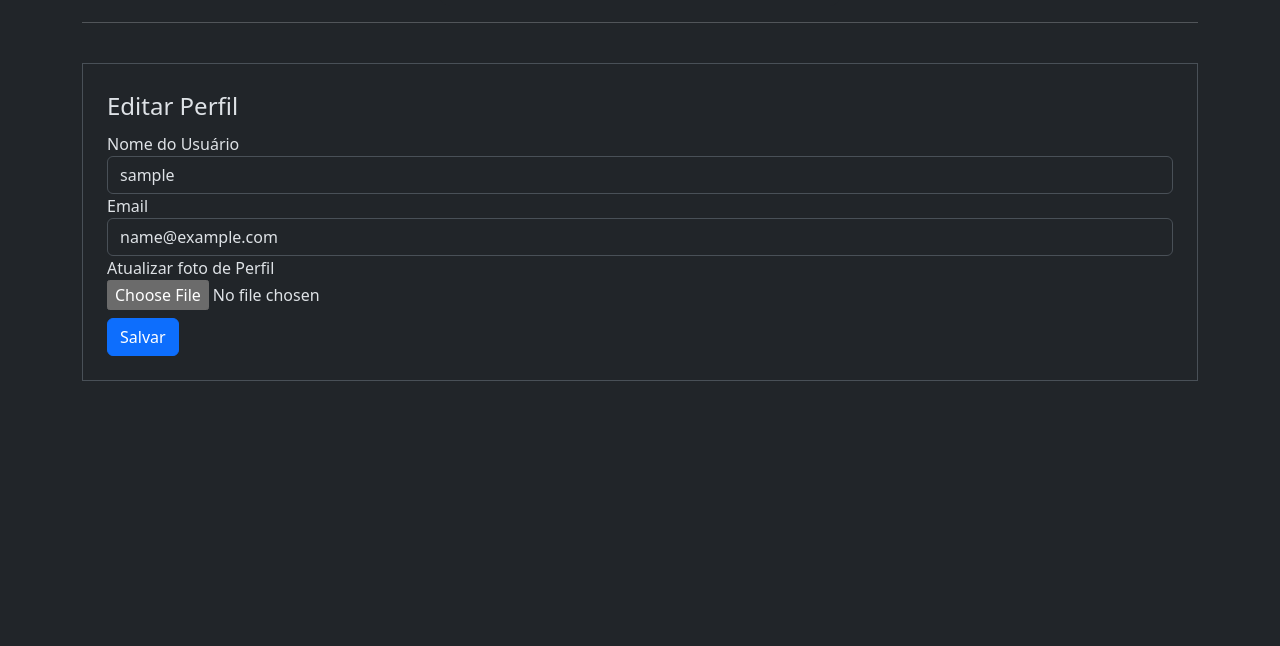
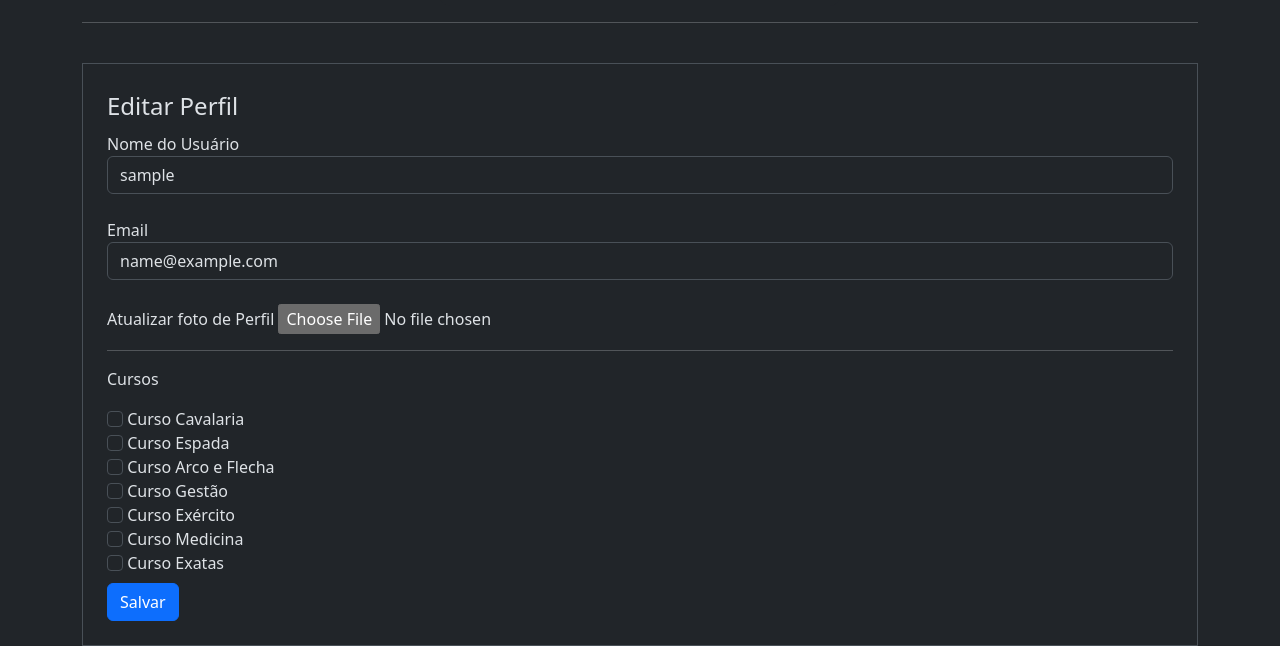
Before and after one commit to NatanaelBalbino/SiteComunidade, a Flask app: page /perfil/editar in a window 1280 px wide. Shown: the part 342-988 px from the top of the page. Before the commit the page ends 723 px from the top, so only its background shows below. Run offline with Flask 3, Linux system fonts and the light colour scheme; the visitor is signed in with stand-in values (Sample User, id 1); some libraries are stand-ins or nearby versions.

Commit message:
funcionalidade mostrar e salvar quantidade de cursos

```diff
--- a/comunidadeimpressionadora/forms.py
+++ b/comunidadeimpressionadora/forms.py
@@ -30,10 +30,17 @@ class FormEditarPerfil(FlaskForm):
     username = StringField('Nome do Usuário', validators=[DataRequired()])
     email = StringField('Email', validators=[DataRequired(), Email()])
     foto_perfil = FileField('Atualizar foto de Perfil', validators=[FileAllowed(['jpg', 'png'])])
+    curso_cavalaria = BooleanField('Curso Cavalaria')
+    curso_espada = BooleanField('Curso Espada')
+    curso_arcoeflexa = BooleanField('Curso Arco e Flecha')
+    curso_gestao = BooleanField('Curso Gestão')
+    curso_exercito = BooleanField('Curso Exército')
+    curso_medicina = BooleanField('Curso Medicina')
+    curso_exatas = BooleanField('Curso Exatas')
     botao_submit_editarperfil = SubmitField('Salvar')
 
     def validate_email(self, email):
-        if current_user != email.data:
+        if current_user.email != email.data:
             usuario = Usuario.query.filter_by(email=email.data).first()
             if usuario:
                 raise ValidationError('Já Existe Usuário com esse E-mail')
--- a/comunidadeimpressionadora/routes.py
+++ b/comunidadeimpressionadora/routes.py
@@ -94,16 +94,26 @@ def salvar_imagem(imagem):
     return nome_imagem
 
 
+def atualizar_cursos(form):
+    lista_cursos = []
+    for campo in form:
+        if 'curso_' in campo.name:
+            if campo.data:
+                lista_cursos.append(campo.label.text)
+    return ';'.join(lista_cursos)
+
+
 @app.route("/perfil/editar", methods=['GET', 'POST'])
 @login_required
 def editar_perfil():
     form = FormEditarPerfil()
     if form.validate_on_submit():
+        current_user.username = form.username.data
         current_user.email = form.email.data
-        current_user.username = form.username.data
         if form.foto_perfil.data:
             nome_imagem = salvar_imagem(form.foto_perfil.data)
             current_user.foto_perfil = nome_imagem
+        current_user.cursos = atualizar_cursos(form)
         database.session.commit()
         flash(f'Perfil Atualizado com Sucesso', 'alert-success')
         return redirect(url_for('perfil'))
--- a/comunidadeimpressionadora/templates/editarperfil.html
+++ b/comunidadeimpressionadora/templates/editarperfil.html
@@ -22,6 +22,7 @@
                                 {{ form.username(class="form-control") }}
                             {% endif%}
                     </div>
+                    <br>
                     <div class="form-group">
                         {{ form.email.label(class="form-control-label") }}
                             {% if form.email.errors %}
@@ -35,8 +36,9 @@
                                 {{ form.email(class="form-control") }}
                             {% endif%}
                     </div>
+                    <br>
                     <div class="form-group">
-                        {{ form.foto_perfil.label }}<br>
+                        {{ form.foto_perfil.label }}
                         {{ form.foto_perfil(class='form-control-file') }}
                         {% if form.foto_perfil.errors %}
                             {% for erro in form.foto_perfil.errors %}
@@ -44,6 +46,16 @@
                             {% endfor %}
                         {% endif %}
                     </div>
+                    <hr>
+                    <p>Cursos</p>
+                    {% for campo in form %}
+                        {% if 'curso_' in campo.name %}
+                            <div class="form-group">
+                                {{ campo(class="form-check-input") }}
+                                {{ campo.label(class="form-check-label") }}
+                            </div>
+                        {% endif %}
+                    {% endfor %}
                 </fieldset>
                 {{ form.botao_submit_editarperfil(class="btn btn-primary mt-2") }}
             </form>
--- a/comunidadeimpressionadora/templates/login.html
+++ b/comunidadeimpressionadora/templates/login.html
@@ -37,8 +37,10 @@
                                 {{ form_login.senha(class="form-control") }}
                             {% endif%}
                     </div>
-                    {{ form_login.lembrar_dados.label(class="form-check-label") }}
-                    {{ form_login.lembrar_dados(class="form-check-input") }}
+                    <div class="form-group">
+                        {{ form_login.lembrar_dados.label(class="form-check-label") }}
+                        {{ form_login.lembrar_dados(class="form-check-input") }}
+                    </div>
                 </fieldset>
                 {{ form_login.botao_submit_login(class="btn btn-primary mt-2") }}
             </form>
```
